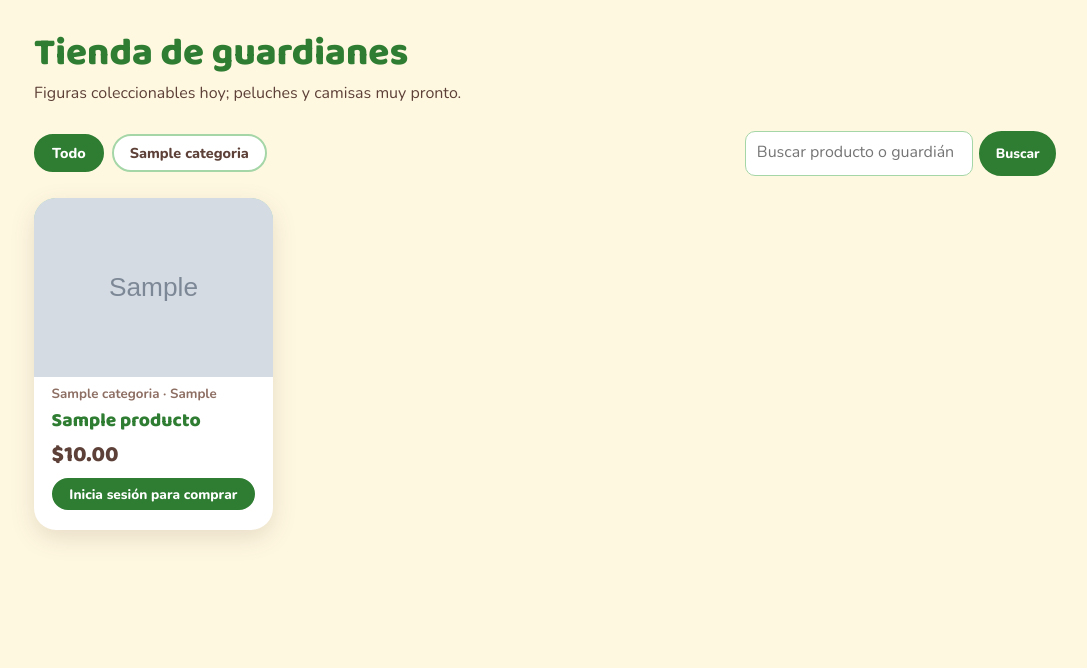
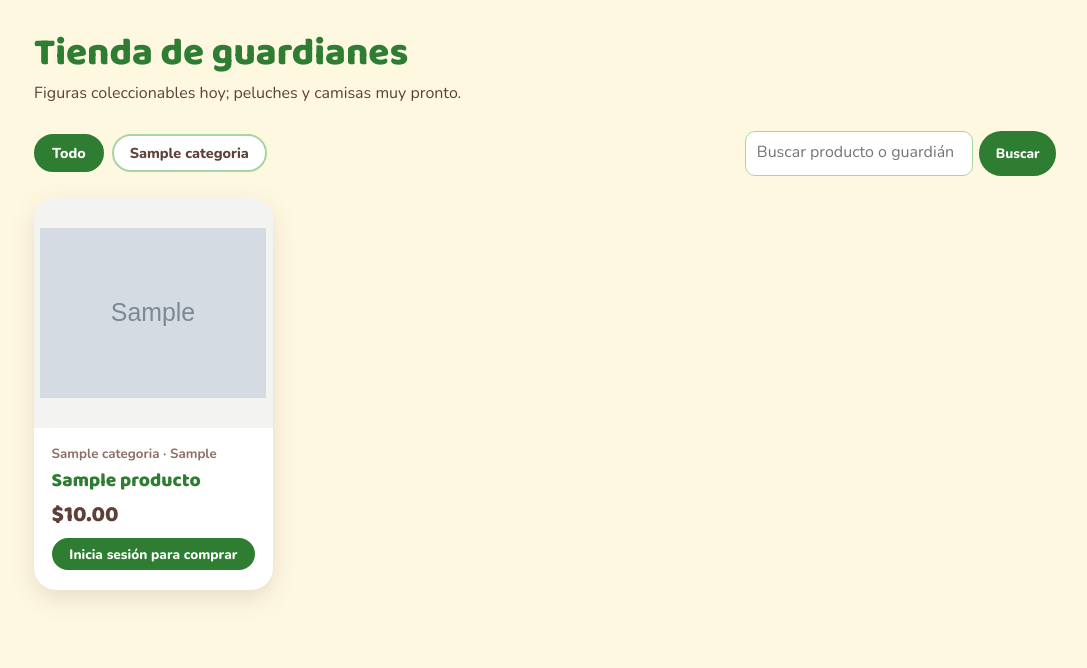
Before and after one commit to Angel-Gonzalez07/guardianes-ra-web, a Laravel app: page /tienda in a window 1280 px wide. Shown: the part 55-723 px from the top of the page, without its empty margins (95-1182 px from the left). Run offline with Laravel 12, Linux system fonts and the light colour scheme; tables that the repository leaves empty hold one stand-in row (values such as "Sample post"); grey boxes marked "Sample" are stand-in pictures; parts of the project's set-up code (start-up, migrations or seed data) failed here and were passed over.

Commit message:
Ajuste en cambios automaticos de imagenes.

```diff
--- a/resources/views/tienda/index.blade.php
+++ b/resources/views/tienda/index.blade.php
@@ -12,9 +12,9 @@
     .buscar input { min-width:220px; }
     .grid { display:grid; grid-template-columns:repeat(auto-fill, minmax(230px, 1fr)); gap:1.4rem; }
     .prod { background:#fff; border-radius:22px; box-shadow:var(--sombra); overflow:hidden; display:flex; flex-direction:column; }
-    .prod-img { height:170px; background:linear-gradient(var(--menta), #C8E6C9); display:grid; place-items:center; }
-    .prod-img img { width:100%; height:100%; object-fit:cover; }
-    .prod-img span { font:800 3.4rem 'Baloo 2',sans-serif; color:var(--verde); opacity:.55; }
+    .prod-img { position:relative; height:230px; overflow:hidden; background:#F3F4F1; }
+    .prod-img img { position:absolute; inset:0; width:100%; height:100%; object-fit:contain; padding:.4rem; }
+    .prod-img span { position:absolute; inset:0; display:grid; place-items:center; font:800 3.4rem 'Baloo 2',sans-serif; color:var(--verde); opacity:.55; background:linear-gradient(var(--menta), #C8E6C9); }
     .prod-cuerpo { padding:1rem 1.1rem 1.2rem; display:flex; flex-direction:column; gap:.3rem; flex:1; }
     .prod h3 { color:var(--verde); font-size:1.2rem; }
     .prod small { color:#8D6E63; font-weight:700; }
```
